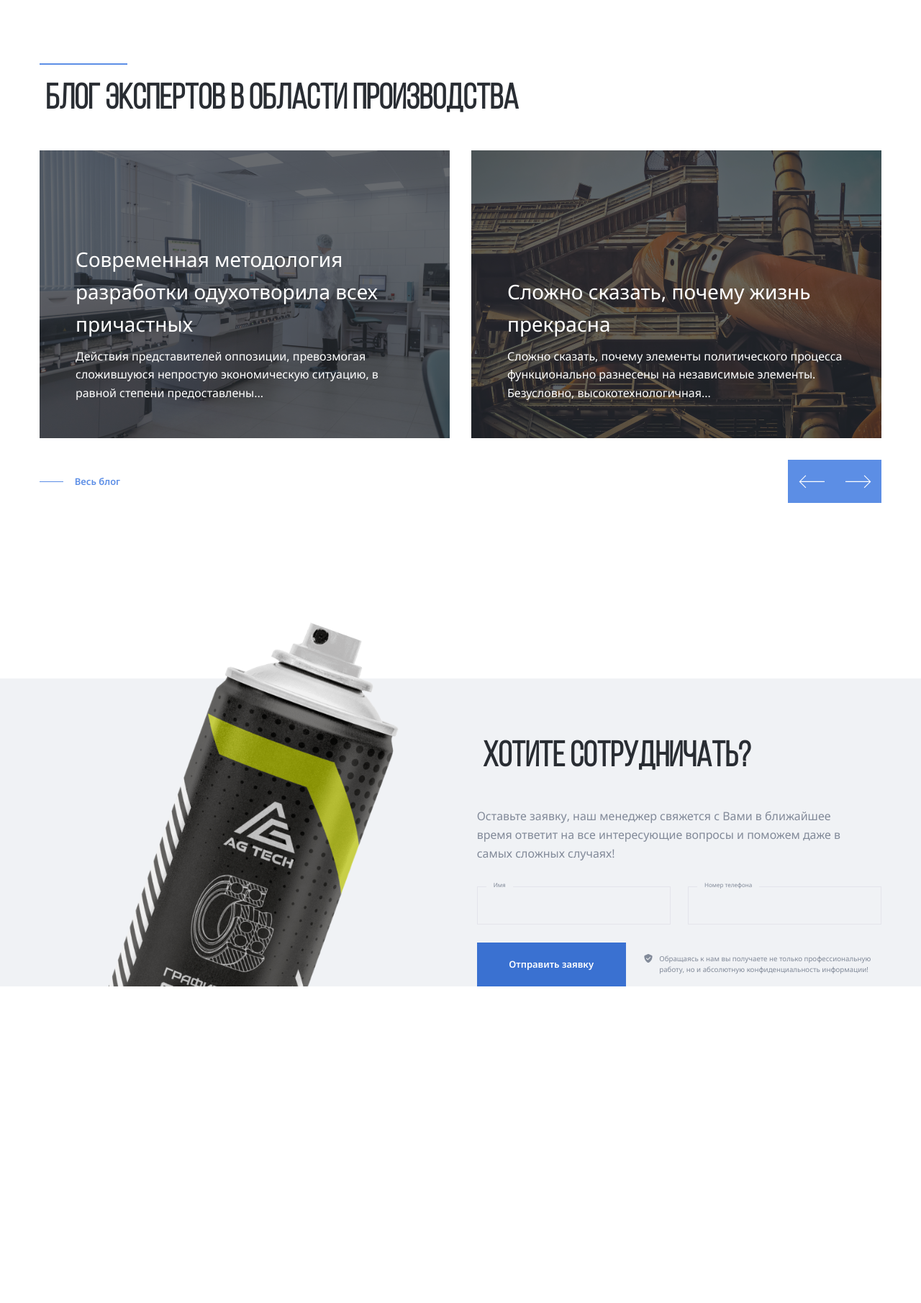
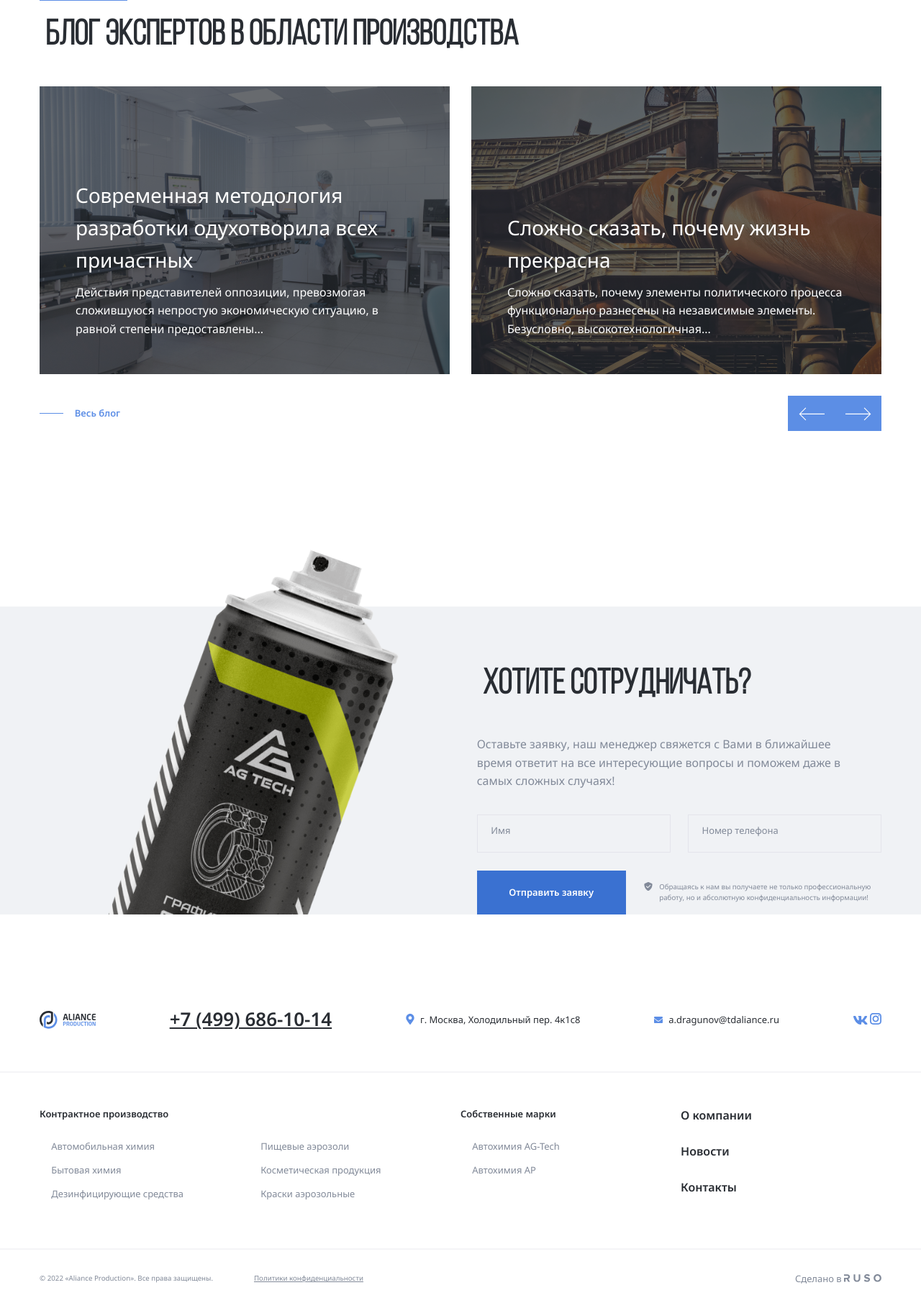
Before and after one commit to kadzhaeva-nataliya/Aliance, a PHP site: page / in a window 1280 px wide. Shown: the part 4316-6127 px from the top of the page at 72% size. Before the commit the page ends 5687 px from the top, so only its background shows below. Run offline with PHP 8.4, Linux system fonts and the light colour scheme.

Commit message:
fix: footer

```diff
--- a/css/style.css
+++ b/css/style.css
@@ -327,7 +327,7 @@ body {
 
 .primery-buttons-wrapper {
     display: flex;
-    height: 60px;
+    height: 3.75rem;
     justify-content: flex-end;
 }
 .steps-buttons {
@@ -675,7 +675,172 @@ body {
     line-height: 160%;
     color: #828A99;
 }
-@media (max-width: 100rem) {
+.footer-top {
+    padding-top: 3.125rem;
+    padding-bottom: 3.125rem;
+    display: flex;
+    align-items: center;
+    justify-content: space-between;
+}
+.footer-logo {
+    width: 12.5rem;
+    height: 3.75rem;
+}
+.footer-info {
+    display: flex;
+    align-items: center;
+    text-decoration: none;
+    font-style: normal;
+    color: #292D33;
+    gap: .625rem;
+}
+.footer-info-address,
+.footer-info-email {
+    font-style: inherit;
+    text-decoration: inherit;
+    color: inherit
+}
+.footer-phone {
+    font-style: normal;
+    font-weight: 600;
+    font-size: 2rem;
+    line-height: 160%;
+    text-decoration-line: underline;
+    color: #292D33;
+}
+.footer-social-link {
+    text-decoration: none;
+}
+.footer-seporator {
+    background-color: #EBEBF0;
+    opacity: 0.5;
+}
+.footer-bottom {
+    padding-top: 3.125rem;
+    padding-bottom: 3.125rem;
+    display: flex;
+
+}
+.footer-menu-title {
+    margin-top: 0;
+    margin-bottom: 1.875rem;
+    font-style: normal;
+    font-weight: 600;
+    font-size: 1rem;
+    line-height: 160%;
+    color: #292D33;
+}
+.footer-menu-list {
+    margin: 0;
+    padding-left: 1.25rem;
+    list-style-type: none; /*нет точек в начале списка*/
+
+}
+.footer-menu-column-2 {
+    columns: 20rem auto;
+    min-width: 45rem;
+}
+.footer-menu-link {
+    text-decoration: none;
+    color: #828A99;
+    font-weight: 400;
+    font-size: 1rem;
+    line-height: 160%;
+    margin-bottom: .9375rem; /*эти два пункта задают расстояние между ссылками*/
+    display: block;
+}
+.footer-menu-link-bold {
+    font-style: normal;
+    font-weight: 600;
+    font-size: 16px;
+    line-height: 160%;
+    color: #292D33;
+    margin-bottom: 1.875rem;
+}
+.footer-bottom {
+    display: flex;
+}
+.footer-menu-wrapper:last-child {
+    margin-left: 11.6875rem;
+}
+.footer-wrapper {
+    padding-top: 1.25rem;
+    padding-bottom: 1.25rem;
+    display: flex;
+    align-items: center;
+    justify-content: space-between;
+    gap: 4.375rem;
+    color: #828A99;
+
+}
+.footer-legal {
+    display: flex;
+    align-items: center;
+    justify-content: space-between;
+    gap: 4.375rem;
+}
+.footer-copyright,
+.footer-policy {
+    font-weight: 400;
+    font-size: .75rem;
+    line-height: 160%;
+    color: #828A99;
+
+}
+.modal {
+    opacity: 0;
+    visibility: hidden; /*по умолчанию скрыто*/
+    transform: translateX (-100%);/*модальное окно скрыто изначально на 100% ширины экрана*/
+    position: fixed;/*при прокрутке модальное окно зафиксировано*/
+    top: 0;
+    left: 0;
+    width: 100%;
+    height: 100%;
+    background-color: rgba(41, 45, 51, 0.5);
+    z-index: 10;
+    display: flex;
+ }
+.modal.is-open {
+    transform: translateX(0);
+    visibility: visible;
+    opacity: 1;
+}
+.modal-dialog {
+    margin: auto;
+    max-width: 28.75rem;
+    padding: 2.5rem 3.125rem;
+    background-color: #fff;
+    position: relative;
+}
+.modal-close {
+    display: flex;
+    position: absolute;
+    top: 2.5rem;
+    right: 3.125rem;
+    width: 3.125rem;
+    height: 3.125rem;
+    align-items: center;
+    justify-content: center;
+    border: 1px solid #EBEBF0;
+}
+.modal-title {
+    font-family: "Bebas Neue Book";
+    font-style: normal;
+    font-weight: 400;
+    font-size: 3rem;
+    line-height: 120%;
+    color: #292D33;
+    margin-top: 0;
+    margin-bottom: 1.25rem;
+}
+.modal-text {
+    font-style: normal;
+    font-weight: 400;
+    font-size: 1rem;
+    line-height: 160%;
+    color: #828A99;
+}
+@media (max-width: 1600px) {
     html {
         font-size: 14px;
   }
--- a/index.html
+++ b/index.html
@@ -70,8 +70,8 @@
     </div>
 
   </div>
-  <!-- /.mobile-info -->
-
+  <!-- /.mobile-menu -->
+  <header class="header header-image">
     <nav class="navbar navbar-light">
       <a href="#" class="mobile-menu-toggle">
       <div class="mobile-menu-line"></div>
@@ -107,7 +107,7 @@
 
     </nav>
     <!-- /.navbar -->
-    <header class="header header-image">
+
 
     <div class="container">
       <div class="header-content">
@@ -132,22 +132,26 @@
             <svg width="36" height="36">
               <use href="img/sprite.svg#time"></use>
             </svg>
-            <p class="header-features-text">Непрерывная работа c 2017 года</p></li>
+            <p class="header-features-text">Непрерывная работа c 2017 года</p>
+          </li>
           <li class="swiper-slide header-features-item">
             <svg width="29" height="29">
               <use href="img/sprite.svg#sertificate"></use>
             </svg>
-            <p class="header-features-text">Вся продукция сертифицирована</p></li>
+            <p class="header-features-text">Вся продукция сертифицирована</p>
+          </li>
           <li class="swiper-slide header-features-item">
             <svg width="25" height="28">
               <use href="img/sprite.svg#control"></use>
             </svg>
-            <p class="header-features-text">Контроль качества на всех этапах</p></li>
+            <p class="header-features-text">Контроль качества на всех этапах</p>
+          </li>
           <li class="swiper-slide header-features-item">
             <svg width="35" height="26">
               <use href="img/sprite.svg#delivery"></use>
             </svg>
-            <p class="header-features-text">Возможны поставки по всей России</p></li>
+            <p class="header-features-text">Возможны поставки по всей России</p>
+          </li>
           <li class="swiper-slide header-features-item">
             <svg width="32" height="25">
               <use href="img/sprite.svg#speed"></use>
@@ -160,10 +164,12 @@
         <div class="slider-buttons">
           <div class="slider-button-prev"><svg width="36" height="24">
               <use href="img/sprite.svg#arrow-prev"></use>
-            </svg></div>
+            </svg>
+          </div>
           <div class="slider-button-next"><svg width="36" height="24">
               <use href="img/sprite.svg#arrow-next"></use>
-            </svg></div>
+            </svg>
+          </div>
         </div>
         <!-- /.slider-buttons -->
       </div>
@@ -463,7 +469,7 @@
                 id="user-name"
                 type="text"
                 class="input"
-                plaseholder=" "/>
+                placeholder=" "/>
                 <label class="input-group-label" for="user-name">Имя</label>
                 <!-- label-подсказка, что имнно писать в текстовом поле -->
               </div>
@@ -473,7 +479,7 @@
                 id="user-phone"
                 type="tel"
                 class="input"
-                plaseholder=" "/>
+                placeholder=" "/>
                 <label class="input-group-label" for="user-phone">Номер телефона</label>
               </div>
               <!-- /.input-group -->
@@ -497,6 +503,152 @@
         <!-- /.cta-form-wrapper -->
       </div>
     </section>
+    <footer class="footer">
+      <div class="container">
+        <div class="footer-top">
+          <svg class="logo-svg footer-logo" width="140" height="44">
+            <use href="img/sprite.svg#logo-svg"></use>
+          </svg>
+          <a href="tel:+749968610-14" class="footer-phone">+7 (499) 686-10-14</a>
+          <div class="footer-info">
+            <svg class="phone-icon" width="12" height="16">
+            <use href="img/sprite.svg#geo"></use>
+            </svg>
+            <address class="footer-info-address">г. Москва, Холодильный пер. 4к1с8</address>
+          </div>
+          <!-- /.footer-info -->
+          <div class="footer-info">
+            <svg class="phone-icon" width="12" height="17" >
+              <use href="img/sprite.svg#mail"></use>
+            </svg>
+            <a href="mailto:a.dragunov@tdaliance.ru" class="footer-info-email">a.dragunov@tdaliance.ru</a>
+          </div>
+          <!-- /.footer-info -->
+          <div class="footer-social">
+            <a href="#" class="footer-social-link">
+              <svg class="footer-social-icon" width="20" height="12" >
+                <use href="img/sprite.svg#vk"></use>
+              </svg>
+            </a>
+            <a href="#" class="footer-social-link">
+              <svg class="footer-social-icon" width="16" height="16" >
+                <use href="img/sprite.svg#inst1"></use>
+              </svg>
+            </a>
+          </div>
+          <!-- /.footer-social -->
+        </div>
+        <!-- /.footer-top -->
+      </div>
+      <!-- /.container -->
+      <hr color="#EBEBF0" class="footer-seporator">
+      <div class="container">
+        <div class="footer-bottom">
+          <div class="footer-menu-wrapper">
+            <h2 class="footer-menu-title">Контрактное производство</h2>
+            <ul class="footer-menu-list footer-menu-column-2">
+              <li class="footer-menu-item"><a href="#" class="footer-menu-link">Автомобильная химия</a></li>
+              <li class="footer-menu-item"><a href="#" class="footer-menu-link">Бытовая химия</a></li>
+              <li class="footer-menu-item"><a href="#" class="footer-menu-link">Дезинфицирующие средства</a></li>
+              <li class="footer-menu-item"><a href="#" class="footer-menu-link">Пищевые аэрозоли</a></li>
+              <li class="footer-menu-item"><a href="#" class="footer-menu-link">Косметическая продукция</a></li>
+              <li class="footer-menu-item"><a href="#" class="footer-menu-link">Краски аэрозольные</a></li>
+            </ul>
+          </div>
+          <!-- /.footer-menu-wrapper -->
+          <div class="footer-menu-wrapper">
+            <h2 class="footer-menu-title">Собственные марки</h2>
+            <ul class="footer-menu-list">
+              <li class="footer-menu-item"><a href="#" class="footer-menu-link">Автохимия AG-Tech</a></li>
+              <li class="footer-menu-item"><a href="#" class="footer-menu-link">Автохимия AP</a></li>
+            </ul>
+          </div>
+          <div class="footer-menu-wrapper">
+            <ul class="footer-menu-list">
+              <li class="footer-menu-item"><a href="#" class="footer-menu-link footer-menu-link-bold">О компании</a></li>
+              <li class="footer-menu-item"><a href="#" class="footer-menu-link footer-menu-link-bold">Новости</a></li>
+              <li class="footer-menu-item"><a href="#" class="footer-menu-link footer-menu-link-bold">Контакты</a></li>
+            </ul>
+          </div>
+        </div>
+        <!-- /.footer-bottom -->
+      </div>
+      <!-- /.container -->
+      <hr color="#EBEBF0" class="footer-seporator">
+      <div class="container">
+        <div class="footer-wrapper">
+          <div class="footer-legal">
+            <p class="footer-copyright">
+              &copy; 2022 «Aliance Production». Все права защищены.
+            </p>
+            <a href="#" class="footer-policy">Политики конфиденциальности</a>
+          </div>
+          <!-- /.footer-legal -->
+          <div class="footer-author">
+            <span class="made-in">Сделано в</span>
+            <svg class="footer-social-icon" width="52" height="11" >
+              <use href="img/sprite.svg#ruso"></use>
+            </svg>
+          </div>
+        </div>
+        <!-- /.footer-wrapper -->
+      </div>
+      <!-- /.container -->
+    </footer>
+    <div class="modal">
+      <div class="modal-dialog">
+        <h2 class="modal-title">ЕСТЬ ВОПРОСЫ?</h2>
+        <a href="#" class="modal-close">
+          <svg class="close-icon" width="24" height="24" >
+            <use href="img/sprite.svg#close"></use>
+          </svg>
+        </a>
+        <!-- /.modal-close -->
+        <p class="modal-text">Оставьте заявку, наш менеджер свяжется с Вами в ближайшее время ответит на все интересующие вопросы и поможем даже в самых сложных случаях!
+        </p>
+        <form action="#" class="modal-form">
+          <div class="input-group-wrapper">
+            <!-- Обертка для поля имя и телефон usera. Это родительская форма, в кот.задаются флексовые настройки для того, чтобы элементы располагались рядом -->
+            <div class="input-group">
+              <input
+              id="user-name"
+              type="text"
+              class="input"
+              placeholder=" "/>
+              <label class="input-group-label" for="user-name">Имя</label>
+              <!-- label-подсказка, что имнно писать в текстовом поле -->
+            </div>
+            <!-- /.input-group -->
+            <div class="input-group">
+              <input
+              id="user-phone"
+              type="tel"
+              class="input"
+              placeholder=" "/>
+              <label class="input-group-label" for="user-phone">Номер телефона</label>
+            </div>
+            <!-- /.input-group -->
+          </div>
+          <!-- /.input-group-wrapper -->
+          <div class="cta-form-footer">
+            <button type="submit" class="button cta-form-button">Отправить заявку</button>
+            <div class="notify">
+              <svg class="notify-icon" width="14" height="14">
+                <use href="img/sprite.svg#shield"></use>
+              </svg>
+              <p class="notify-text">Обращаясь к нам вы получаете не только профессиональную работу, но и абсолютную конфиденциальность информации!
+              </p>
+
+            </div>
+            <!-- type submit отзначает, что эта кнопка отправляет информацию -->
+          </div>
+          <!-- /.cta-form-footer -->
+        </form>
+        <!-- /.modal-form -->
+      </div>
+      <!-- /.modal-dialog -->
+    </div>
+    <!-- /.modal -->
     <script src="js/swiper-bundle.min.js"></script>
     <script src="js/main.js"></script>
 
```
Also changed, not shown: other parts of css/style.css (+14 -14 lines), img/sprite.svg. Lines whose indentation alone changed are shown as unchanged.
